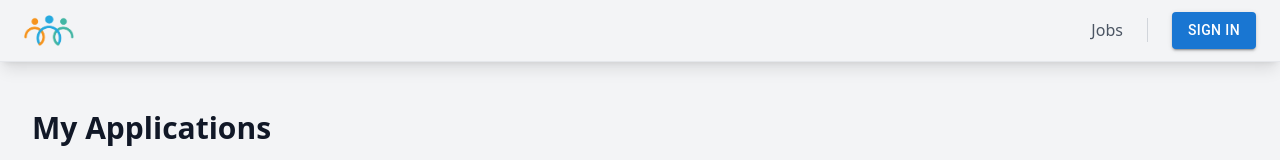
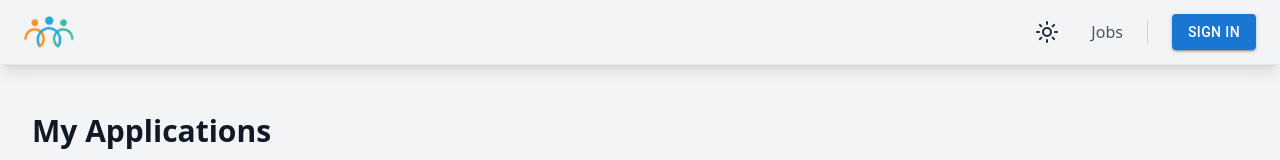
Before and after one commit to YosephSE/ATS, a Next.js app in the folder client/: page /candidate/applications in a window 1280 px wide. Shown: the top 160 px of the page. Built offline with nearby package versions, Linux system fonts and the light colour scheme; no server answers.

Commit message:
Add Theme button to Header

```diff
--- a/client/components/Header.tsx
+++ b/client/components/Header.tsx
@@ -9,6 +9,7 @@ import { useRouter } from 'next/navigation'
 import { RootState } from '@/redux/Store'
 import { logout, resetSuccess } from '@/redux/slices/UserSlice'
 import { ExpandMore } from '@mui/icons-material'
+import ThemeButton from './ThemeButton'
 
 interface Props {
     page?: "home" | "roles"
@@ -64,6 +65,7 @@ const Header = ({ page }: Props) => {
                 />
             </Link>
             <div className="flex items-center space-x-6">
+                <ThemeButton />
                 <Link href="/candidate/jobs" className="text-base text-gray-600 hover:text-gray-800">
                     Jobs
                 </Link>
--- a/client/components/ThemeButton.tsx
+++ b/client/components/ThemeButton.tsx
@@ -1,7 +1,6 @@
 import React, { useEffect, useState } from 'react';
 import { useTheme } from 'next-themes';
-import { Switch } from '@mui/material';
-import { Brightness7, Brightness4 } from '@mui/icons-material';
+import { Sun, Moon } from 'lucide-react';
 
 const ThemeButton = () => {
     const { resolvedTheme, setTheme } = useTheme();
@@ -10,7 +9,7 @@ const ThemeButton = () => {
     useEffect(() => setMounted(true), []);
 
     if (!mounted) {
-        return null; // Avoid rendering during the initial mount
+        return null;
     }
 
     const handleChange = () => {
@@ -18,13 +17,12 @@ const ThemeButton = () => {
     };
 
     return (
-        <Switch
-            color="primary"
-            checked={resolvedTheme === 'dark'}
-            onChange={handleChange}
-            icon={<Brightness7 />}
-            checkedIcon={<Brightness4 />}
-        />
+        <div
+            className="flex items-center justify-center w-10 h-10 cursor-pointer"
+            onClick={handleChange}
+        >
+            {resolvedTheme === 'dark' ? <Moon className="text-white" /> : <Sun className="text-gray-800" />}
+        </div>
     );
 };
 
```
